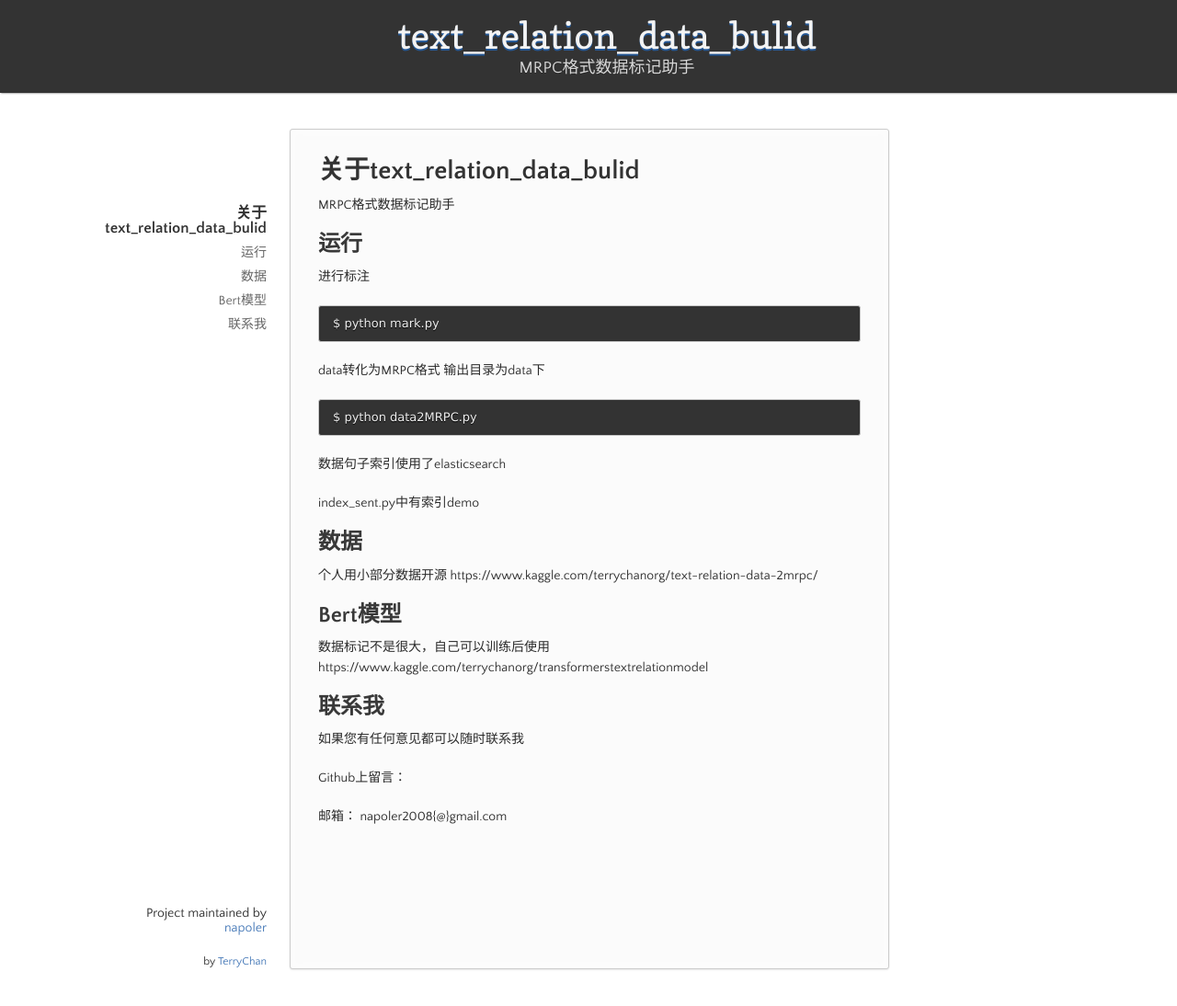
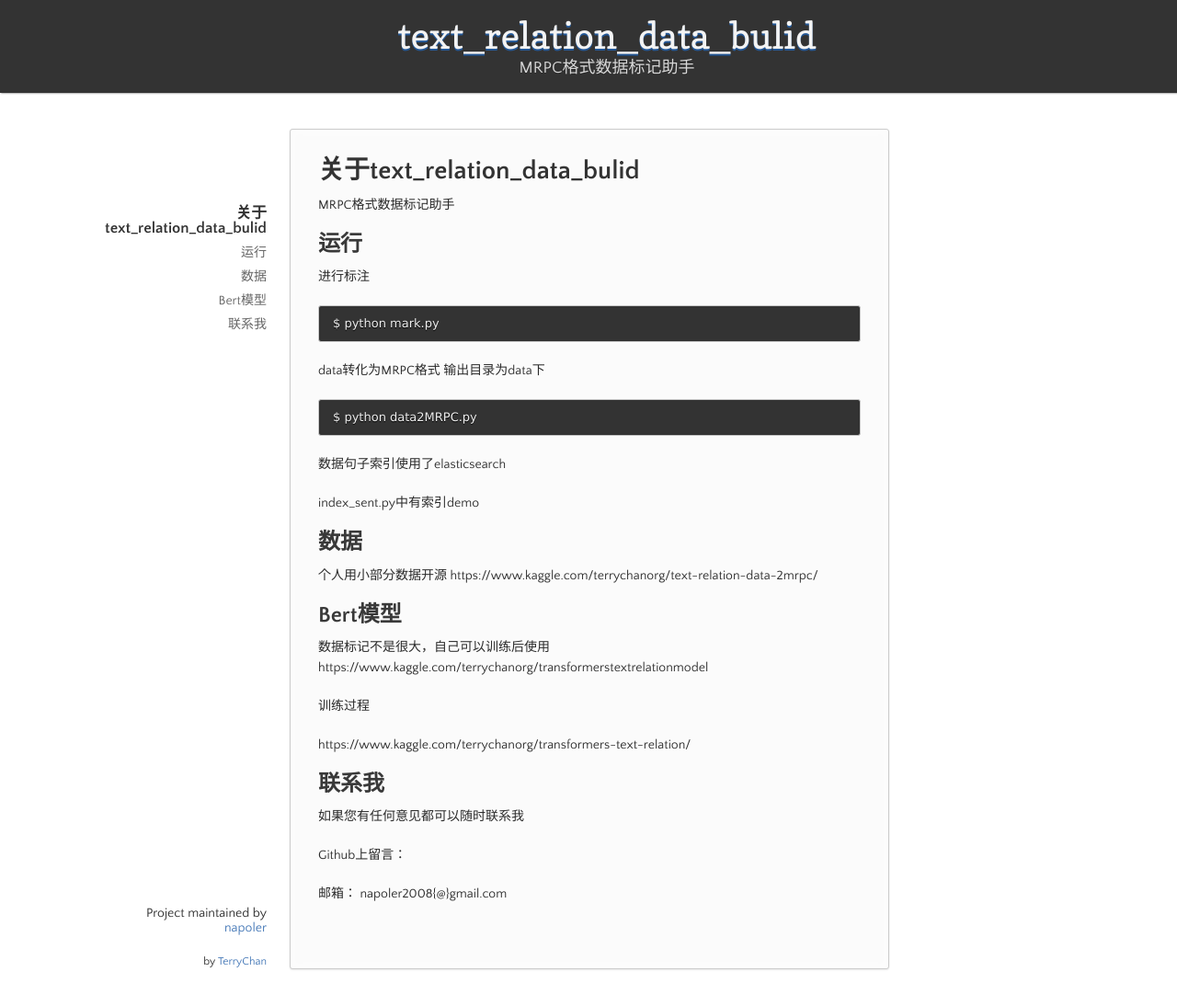
Before and after one commit to napoler/text_relation_data_bulid, a Jekyll site: the page built from docs/index.md, in a window 1280 px wide and 1094 px high. Shown: the whole window at 92% size. Built offline with Jekyll 4.4.1, drawn with Linux system fonts in a browser that asks for light colours.

Commit message:
Signed-off-by: Terry chan <napoler2008@gmail.com>

```diff
--- a/docs/index.md
+++ b/docs/index.md
@@ -39,6 +39,10 @@ https://www.kaggle.com/terrychanorg/text-relation-data-2mrpc/
 ## Bert模型
 数据标记不是很大，自己可以训练后使用
 https://www.kaggle.com/terrychanorg/transformerstextrelationmodel
+
+训练过程
+
+https://www.kaggle.com/terrychanorg/transformers-text-relation/
 ## 联系我
 
 如果您有任何意见都可以随时联系我
```
Also changed, not shown: assets/_2020-06-15_19-10-53.png (added).
